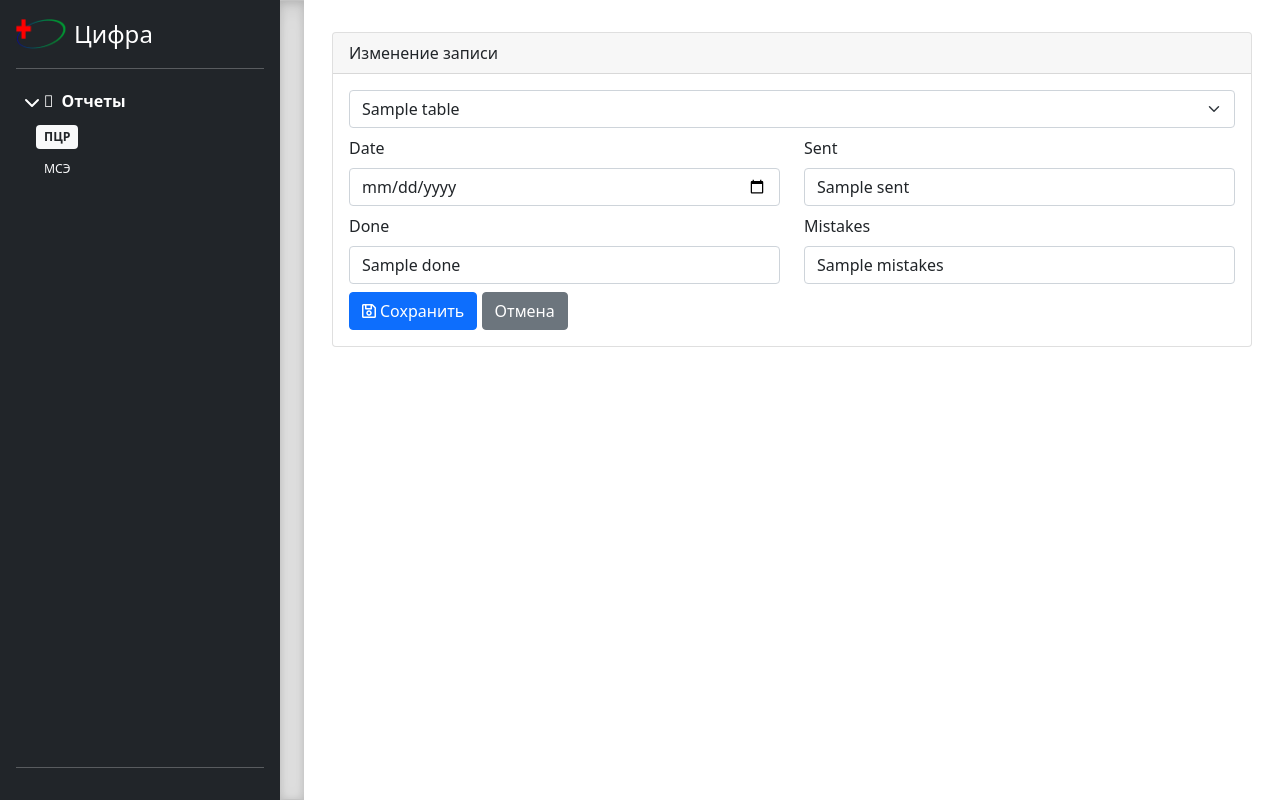
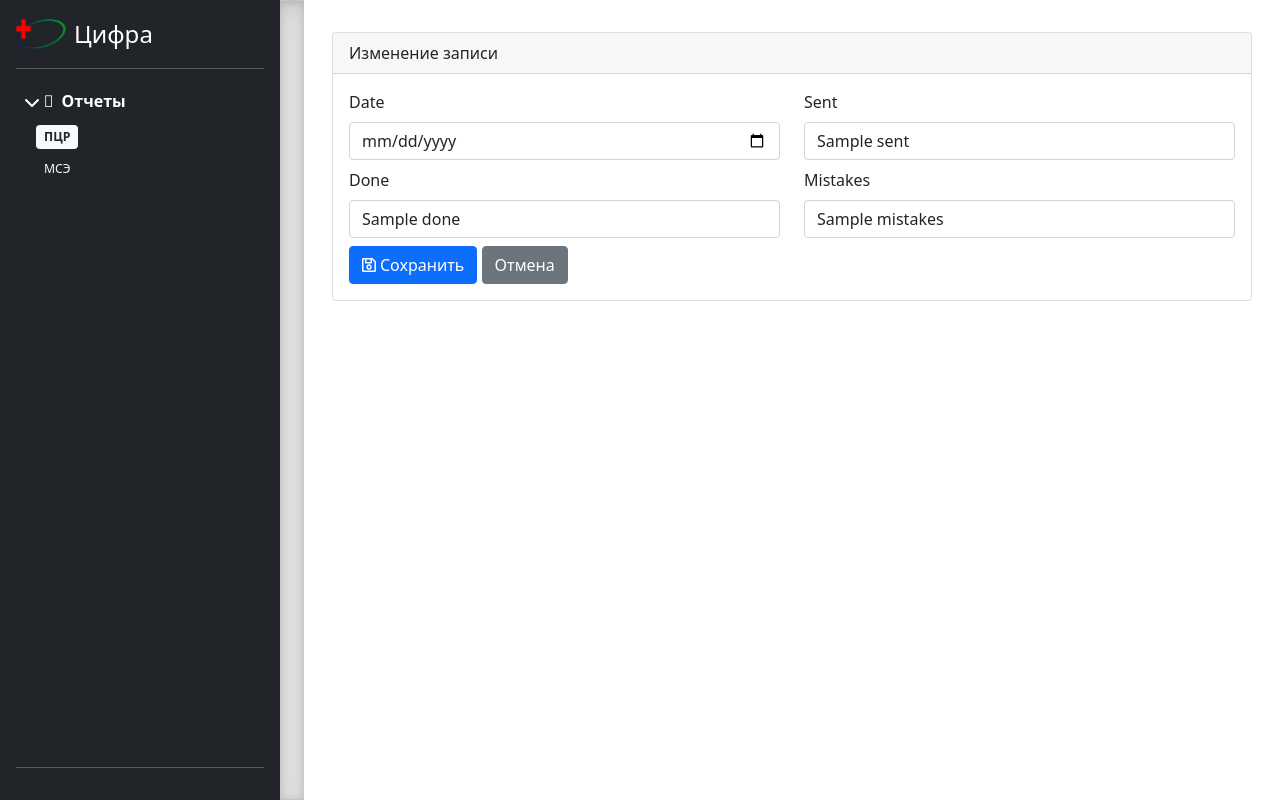
Before and after one commit to kve1989/NumberOKB, a Flask app: template app/templates/pcr/edit.html in a window 1280 px wide. Run offline with Flask 2, Linux system fonts and the light colour scheme; the template is opened without the code that fills it: most values are stand-ins (such as "Sample title", 1, 10 or a date in 2020); form fields are guessed from the names that the template uses; some libraries are stand-ins or nearby versions.

Commit message:
Remove selectfield

```diff
--- a/app/templates/pcr/components/form.html
+++ b/app/templates/pcr/components/form.html
@@ -1,13 +1,5 @@
 {{ form.csrf_token() }}
-<div class="row mb-2">
-    <div class="col">
-        <select class="form-select" name="table" id="">
-            {% for table in tables %}
-                <option value="{{ table[0] }}" {{ 'selected' if session['table'] in table[0] else '' }}>{{ table[1] }}</option>
-            {% endfor %}
-        </select>
-    </div>
-</div>
+
 <div class="row mb-2">
     <div class="col-6">
         {{ form.date.label(class="form-label") }}
```
